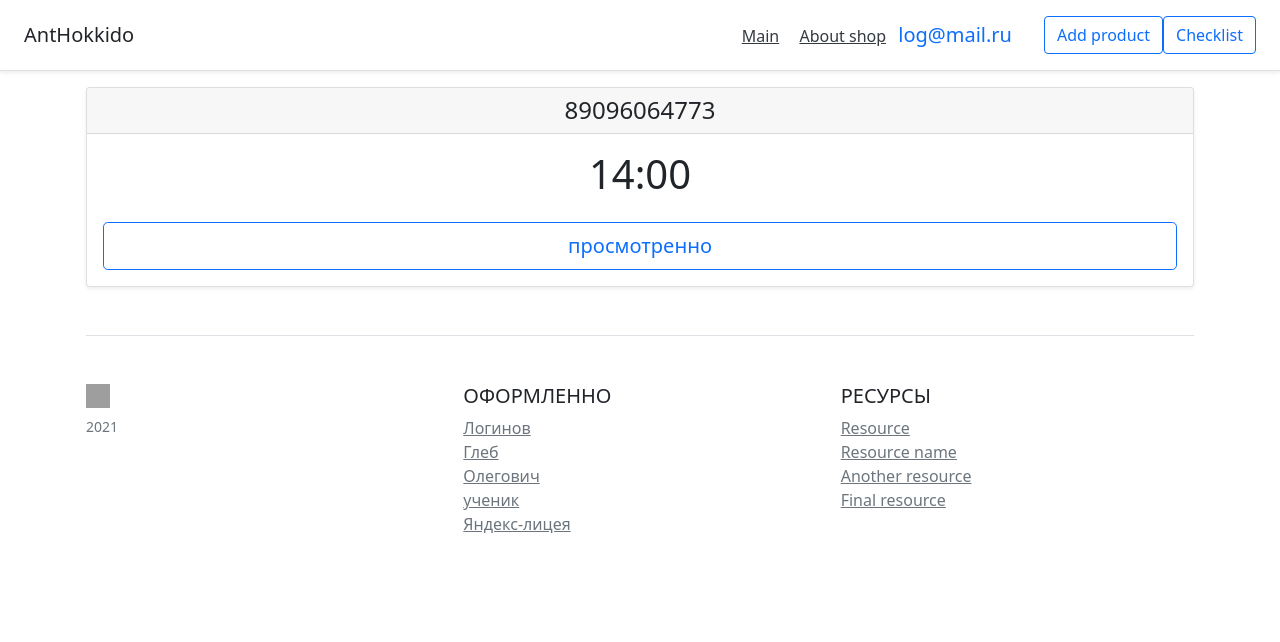
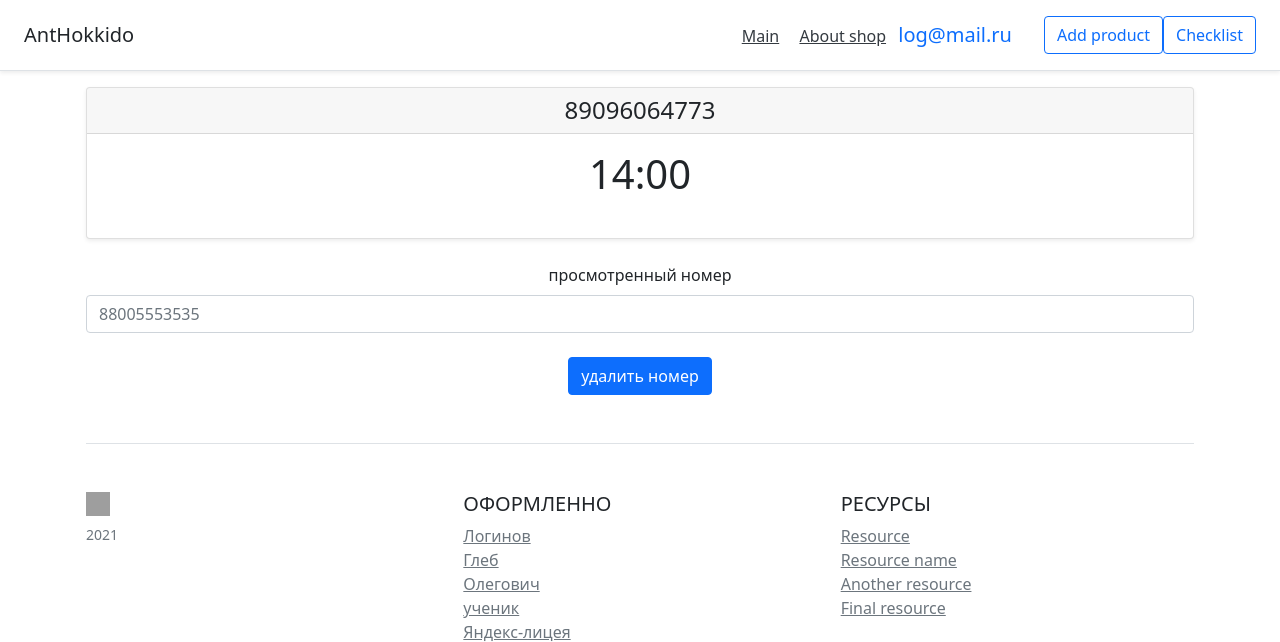
Before and after one commit to log1957/flask-shop, a Flask app: page /checklist in a window 1280 px wide. Shown: the top 642 px of the page. Run offline with Flask 2, Linux system fonts and the light colour scheme; a user stored in the database is signed in; data comes from the database, SQL or seed files in the repository; both versions use the stored data as it was after the commit; some libraries are stand-ins or nearby versions; grey boxes are pictures that could not be loaded.

Commit message:
создана форма, более удобно удалить пользователя из бд, теперь полностью работает

```diff
--- a/shop/app.py
+++ b/shop/app.py
@@ -2,7 +2,7 @@ from flask import Flask, render_template, request, redirect
 from flask_sqlalchemy import SQLAlchemy
 from flask_login import LoginManager, login_user, login_required, logout_user, current_user
 from shop.data import db_session
-from shop.user import RegisterForm, LoginForm, BuyForm
+from shop.user import RegisterForm, LoginForm, BuyForm, CheckForm
 from shop.data.users import User
 from shop.data.users2 import User2
 from flask_ngrok import run_with_ngrok
@@ -95,16 +95,17 @@ def create():
 @app.route('/checklist', methods=['GET', 'POST'])
 @login_required
 def checklist():
-    form = BuyForm()
-    numbers = db_session.create_session().query(User2).all()
+    form = CheckForm()
+    db_sess = db_session.create_session()
+    numbers = db_sess.query(User2).all()
     if form.validate_on_submit():
-        db_sess = db_session.create_session()
-        user = User2(
-            number0=form.number.data,
-            time0=form.time.data
-        )
-        db_sess.delete(user)
-        db_sess.commit()
+        for number in numbers:
+            if number.number0 == form.number.data:
+                db_sess.delete(number)
+                db_sess.commit()
+                break
+        #user = Запросом из бд по номеру телефона (form.number.data) получить User2
+        #db_sess.delete(user)
 
     return render_template('checklist.html', form=form, numbers=numbers)
 
--- a/shop/templates/buyform.html
+++ b/shop/templates/buyform.html
@@ -12,7 +12,7 @@
     </div>
     <div class="mb-3">
         {{ form.number.label(class="form-label") }} <br>
-        {{ form.number(class="form-control", type="text", placeholder="8 800 555 35 35") }}<br>
+        {{ form.number(class="form-control", type="text", placeholder="88005553535") }}<br>
     </div>
     <div class="mb-3">
         {{ form.time.label(class="form-label") }} <br>
--- a/shop/templates/checklist.html
+++ b/shop/templates/checklist.html
@@ -4,6 +4,7 @@
 <div class="container">
     <div class="card-deck mb-3 text-center">
     {% for number in numbers %}
+        <form action="" method="post">
             <div class="card mb-4 shadow-sm">
                 <div class="card-header">
                     <h4 class="my-0 font-weight-normal">{{ number.number0 }}</h4>
@@ -12,12 +13,19 @@
                     <h1 class="card-title pricing-card-title">{{ number.time0 }} <small class="text-muted"></small></h1>
                     <ul class="list-unstyled mt-3 mb-4">
                     </ul>
-                {% if current_user.id == 1 %}
-                    <a type="button" class="btn btn-lg btn-block btn-outline-primary">просмотренно</a>
-                {% endif %}
                 </div>
             </div>
+
+        </form>
         {% endfor %}
+        <form action="" method="post">
+            {{ form.hidden_tag() }}
+            {{ form.number.label(class="form-label") }} <br>
+            {{ form.number(class="form-control", type="text", placeholder="88005553535") }}<br>
+
+            <p>{{ form.submit(type="submit", class="btn btn-primary") }}</p>
+        </form>
+
     </div>
 </div>
 {% endblock %}
--- a/shop/user.py
+++ b/shop/user.py
@@ -23,3 +23,7 @@ class BuyForm(FlaskForm):
     number = StringField('Номер телефона', validators=[DataRequired()])
     time = StringField('Удобное время звонка (по МСК)')
     submit = SubmitField('Купить')
+
+class CheckForm(FlaskForm):
+    number = StringField('просмотренный номер', validators=[DataRequired()])
+    submit = SubmitField('удалить номер')
```
Also changed, not shown: shop/db/blogs.db. Lines whose indentation alone changed are shown as unchanged.
